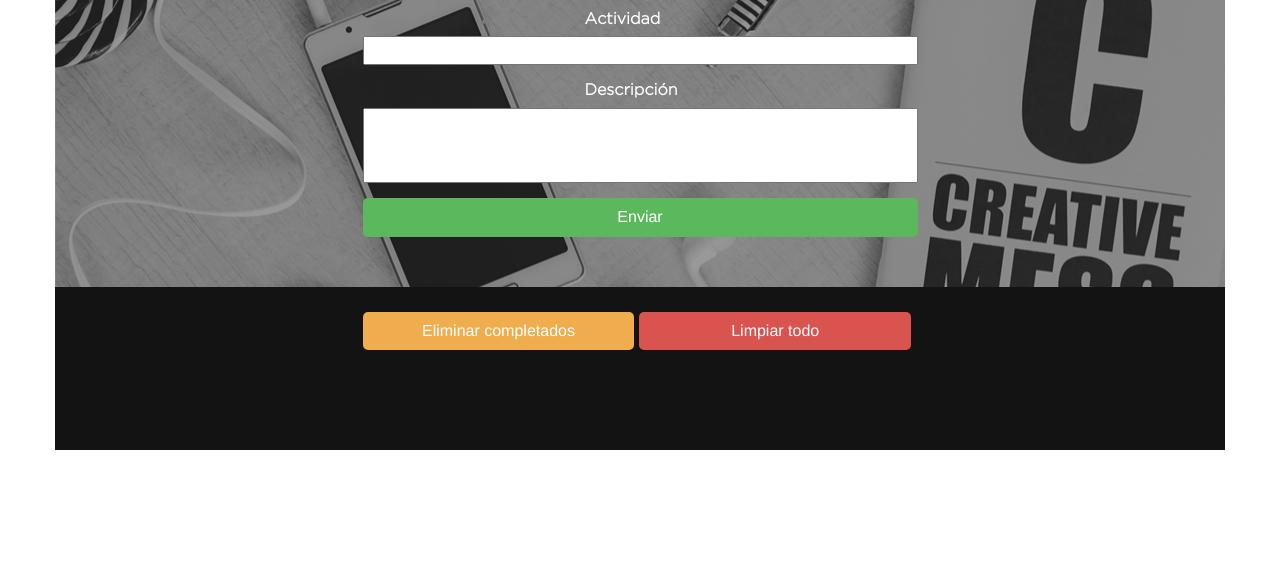
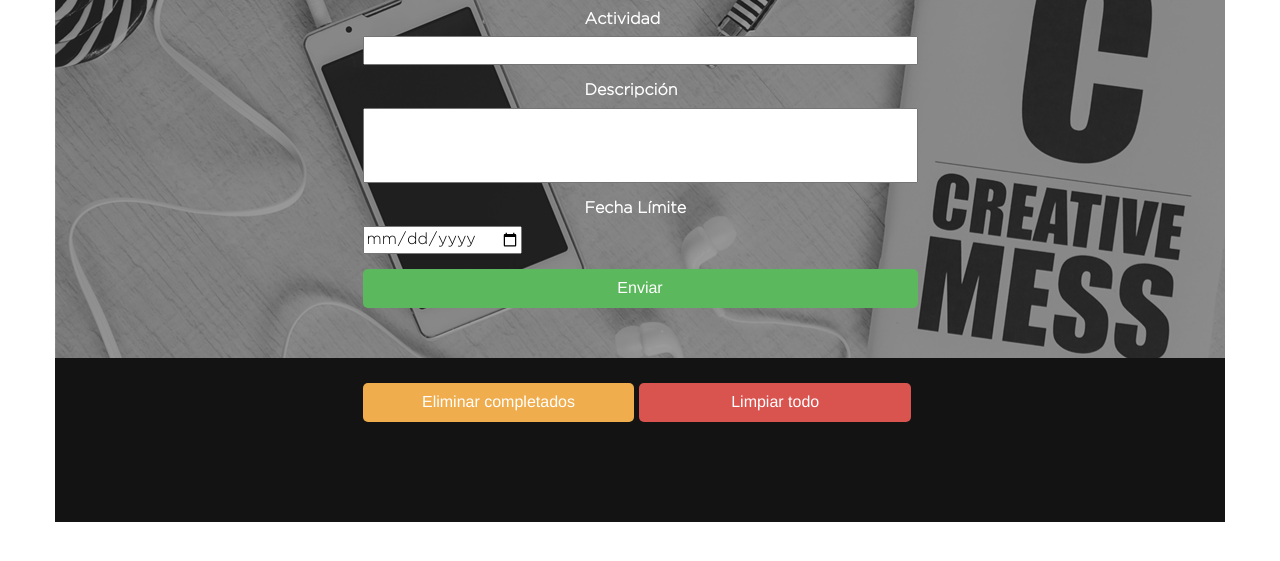
Before and after one commit to acarmiol/TareaTodo, a plain HTML site: page index.html at #/indice in a window 1280 px wide. Shown: the part 97-658 px from the top of the page. Drawn offline with Linux system fonts and the light colour scheme.

Commit message:
agregar fecha

```diff
--- a/css/style.css
+++ b/css/style.css
@@ -73,7 +73,7 @@ h1{
 	background-repeat: no-repeat;
 }
 
-.addToDoRow input[type="text"], .addToDoRow textarea{
+.addToDoRow input[type="text"], .addToDoRow textarea, .addToDoRow input[type="date"]{
 	color:#000;
 }
 
--- a/html/indice.html
+++ b/html/indice.html
@@ -9,6 +9,10 @@
 		<div class="form-group">
 			<label for="txtDescrip">Descripción</label>
 			<textarea id="txtDescrip" ng-model="newDescrip" cols="30" rows="3"></textarea>
+		</div>
+		<div class="form-group">
+			<label for="impDate">Fecha Límite</label>
+			<input type="date" ng-model="toDoDate" id="impDate">
 		</div>
 		<input type="submit" class="btn-success" value="Enviar">
 		</form>
```
Also changed, not shown: avanceTarea.txt, logic/app.js (line endings or trailing spaces).
